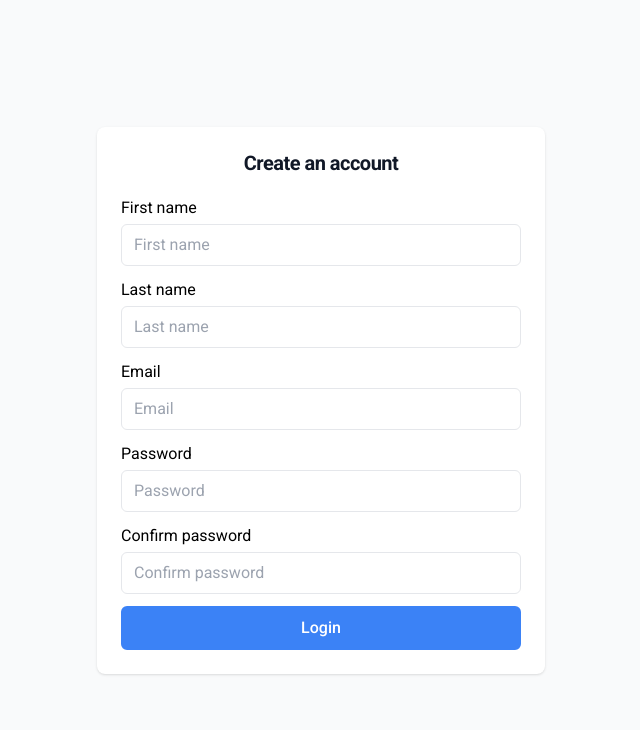
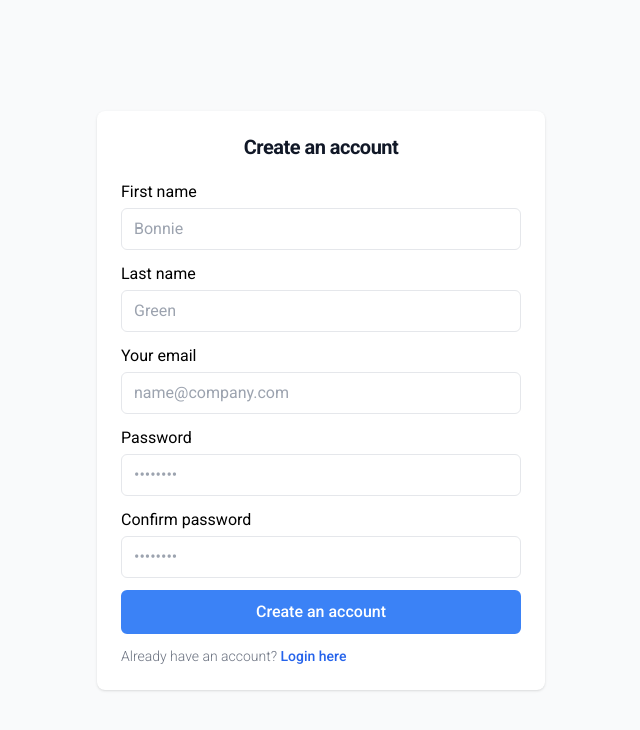
Before and after one commit to podkhvatilin-my/think-easy-test-app, a React (Vite) app: page /signup in a window 1280 px wide. Shown: the top 730 px of the page, without its empty margins (319-959 px from the left). Built offline with nearby package versions, Linux system fonts and the light colour scheme.

Commit message:
updated auth pages + guards

```diff
--- a/src/modules/auth/auth-guard.tsx
+++ /dev/null
@@ -1,29 +0,0 @@
-import { useState, useEffect } from 'react'
-import { useNavigate } from 'react-router-dom'
-import type { FC } from 'react'
-import { AuthService } from '@/modules/auth'
-
-import type { AuthGuardProps } from './model'
-
-export const AuthGuard: FC<AuthGuardProps> = (props) => {
-    const { Component } = props
-
-    const navigate = useNavigate()
-
-    const [isLoading, setIsLoading] = useState(true)
-
-    useEffect(() => {
-        const authService = AuthService.getInstance()
-        const authData = authService.getAuthData()
-
-        if (!authData) {
-            navigate('/login')
-
-            return
-        }
-
-        setIsLoading(false)
-    }, [navigate])
-
-    return !isLoading ? <Component /> : <div>Loading...</div>
-}
--- a/src/modules/auth/auth-service.ts
+++ b/src/modules/auth/auth-service.ts
@@ -3,7 +3,7 @@ import type { AuthData } from './model'
 export class AuthService {
     static instance: AuthService
 
-    private STORAGE_AUTH_KEY: string
+    private readonly STORAGE_AUTH_KEY: string
 
     constructor() {
         this.STORAGE_AUTH_KEY = 'auth_data'
--- a/src/modules/auth/index.ts
+++ b/src/modules/auth/index.ts
@@ -1,2 +1 @@
 export { AuthService } from './auth-service'
-export { AuthGuard } from './auth-guard'
--- a/src/modules/auth/model.ts
+++ b/src/modules/auth/model.ts
@@ -1,10 +1,4 @@
-import type { ComponentType } from 'react'
-
 export interface AuthData {
     accessToken?: string
     refreshToken?: string
 }
-
-export interface AuthGuardProps {
-    Component: ComponentType<object>
-}
--- /dev/null
+++ b/src/routes/guards/auth-guard-loader.ts
@@ -0,0 +1,9 @@
+import { redirect } from 'react-router-dom'
+import { AuthService } from '@/modules/auth'
+
+export const authGuardLoader = () => {
+    const authService = AuthService.getInstance()
+    const authData = authService.getAuthData()
+
+    return !authData ? redirect('/login') : null
+}
--- /dev/null
+++ b/src/routes/guards/guest-guard-loader.ts
@@ -0,0 +1,9 @@
+import { redirect } from 'react-router-dom'
+import { AuthService } from '@/modules/auth'
+
+export const guestGuardLoader = () => {
+    const authService = AuthService.getInstance()
+    const authData = authService.getAuthData()
+
+    return authData ? redirect('/posts') : null
+}
--- /dev/null
+++ b/src/routes/guards/index.ts
@@ -0,0 +1,2 @@
+export { guestGuardLoader } from './guest-guard-loader'
+export { authGuardLoader } from './auth-guard-loader'
--- a/src/routes/pages/login-page/components/login-form/login-form.tsx
+++ b/src/routes/pages/login-page/components/login-form/login-form.tsx
@@ -23,8 +23,9 @@ export const LoginForm = (props: LoginFormProps) => {
                 control={control}
                 render={({ field }) => (
                     <Input
-                        label="Email"
-                        placeholder="Email"
+                        type="email"
+                        label="Your email"
+                        placeholder="name@company.com"
                         errorMessage={formState.errors.email?.message}
                         {...field}
                     />
@@ -35,8 +36,9 @@ export const LoginForm = (props: LoginFormProps) => {
                 control={control}
                 render={({ field }) => (
                     <Input
+                        type="password"
                         label="Password"
-                        placeholder="Password"
+                        placeholder="••••••••"
                         errorMessage={formState.errors.password?.message}
                         {...field}
                     />
--- a/src/routes/pages/login-page/login-page.tsx
+++ b/src/routes/pages/login-page/login-page.tsx
@@ -1,5 +1,5 @@
 import { useCallback } from 'react'
-import { useNavigate } from 'react-router-dom'
+import { useNavigate, Link } from 'react-router-dom'
 import { useAuthControllerLogin } from '@/api/posts'
 import { AuthService } from '@/modules/auth'
 import { LoginForm } from './components'
@@ -34,6 +34,12 @@ export const LoginPage = () => {
                     Welcome back
                 </h1>
                 <LoginForm onSubmit={handleSubmit} />
+                <p className="mt-3 text-sm font-light text-gray-500">
+                    Don’t have an account yet?{' '}
+                    <Link to="/signup" className="font-medium text-blue-600 hover:underline">
+                        Sign up
+                    </Link>
+                </p>
             </div>
         </section>
     )
--- a/src/routes/pages/signup-page/components/signup-form/signup-form.tsx
+++ b/src/routes/pages/signup-page/components/signup-form/signup-form.tsx
@@ -27,7 +27,7 @@ export const SignUpForm = (props: SignUpFormProps) => {
                 render={({ field }) => (
                     <Input
                         label="First name"
-                        placeholder="First name"
+                        placeholder="Bonnie"
                         errorMessage={formState.errors.firstname?.message}
                         {...field}
                     />
@@ -39,7 +39,7 @@ export const SignUpForm = (props: SignUpFormProps) => {
                 render={({ field }) => (
                     <Input
                         label="Last name"
-                        placeholder="Last name"
+                        placeholder="Green"
                         errorMessage={formState.errors.lastname?.message}
                         {...field}
                     />
@@ -50,8 +50,9 @@ export const SignUpForm = (props: SignUpFormProps) => {
                 control={control}
                 render={({ field }) => (
                     <Input
-                        label="Email"
-                        placeholder="Email"
+                        type="email"
+                        label="Your email"
+                        placeholder="name@company.com"
                         errorMessage={formState.errors.email?.message}
                         {...field}
                     />
@@ -62,8 +63,9 @@ export const SignUpForm = (props: SignUpFormProps) => {
                 control={control}
                 render={({ field }) => (
                     <Input
+                        type="password"
                         label="Password"
-                        placeholder="Password"
+                        placeholder="••••••••"
                         errorMessage={formState.errors.password?.message}
                         {...field}
                     />
@@ -74,14 +76,15 @@ export const SignUpForm = (props: SignUpFormProps) => {
                 control={control}
                 render={({ field }) => (
                     <Input
+                        type="password"
                         label="Confirm password"
-                        placeholder="Confirm password"
+                        placeholder="••••••••"
                         errorMessage={formState.errors.confirmPassword?.message}
                         {...field}
                     />
                 )}
             />
-            <Button type="submit">Login</Button>
+            <Button type="submit">Create an account</Button>
         </form>
     )
 }
--- a/src/routes/pages/signup-page/signup-page.tsx
+++ b/src/routes/pages/signup-page/signup-page.tsx
@@ -1,5 +1,5 @@
 import { useCallback } from 'react'
-import { useNavigate } from 'react-router-dom'
+import { useNavigate, Link } from 'react-router-dom'
 import { useAuthControllerSignup } from '@/api/posts'
 import { AuthService } from '@/modules/auth'
 import { SignUpForm } from './components'
@@ -43,6 +43,12 @@ export const SignupPage = () => {
                     Create an account
                 </h1>
                 <SignUpForm onSubmit={handleSubmit} />
+                <p className="mt-3 text-sm font-light text-gray-500">
+                    Already have an account?{' '}
+                    <Link to="/login" className="font-medium text-blue-600 hover:underline">
+                        Login here
+                    </Link>
+                </p>
             </div>
         </section>
     )
--- a/src/routes/router.tsx
+++ b/src/routes/router.tsx
@@ -1,6 +1,5 @@
 import { createBrowserRouter, redirect } from 'react-router-dom'
-import { AuthGuard } from '@/modules/auth'
-
+import { guestGuardLoader, authGuardLoader } from './guards'
 import { LoginPage } from './pages/login-page'
 import { SignupPage } from './pages/signup-page'
 import { PostsPage } from './pages/posts-page'
@@ -13,14 +12,17 @@ export const router = createBrowserRouter([
             {
                 path: 'login',
                 element: <LoginPage />,
+                loader: guestGuardLoader,
             },
             {
                 path: 'signup',
                 element: <SignupPage />,
+                loader: guestGuardLoader,
             },
             {
                 path: 'posts',
-                element: <AuthGuard Component={PostsPage} />,
+                element: <PostsPage />,
+                loader: authGuardLoader,
             },
             {
                 path: '*',
```
